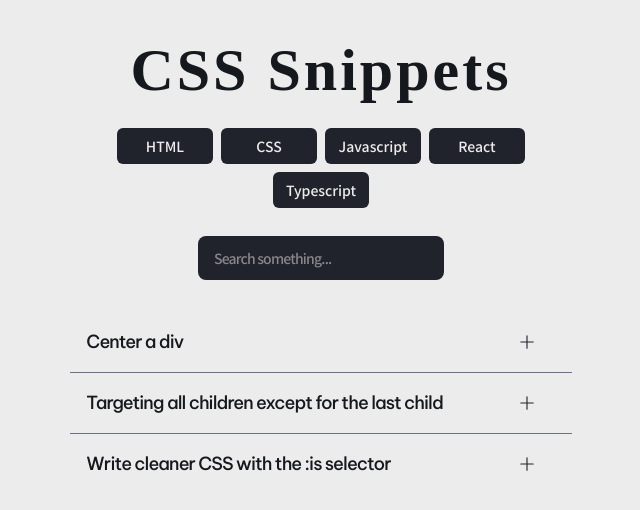
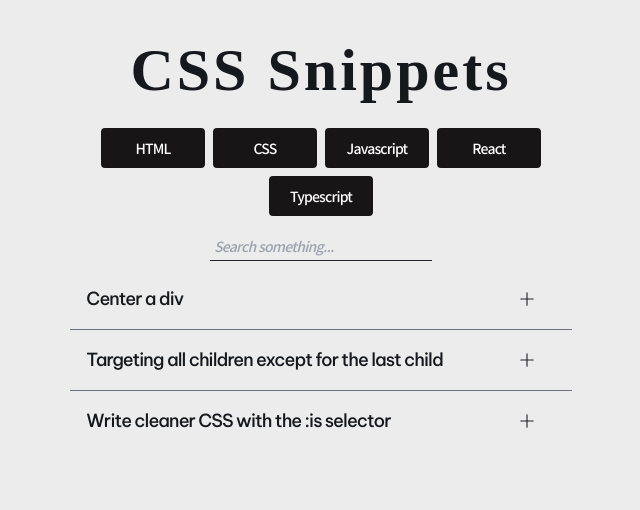
Before and after one commit to Yezo/snippit, a React (Vite) app: page /css-snippets in a window 1280 px wide. Shown: the top 510 px of the page, without its empty margins (319-959 px from the left). Built offline with nearby package versions, Linux system fonts and the light colour scheme; a web font is replaced by a local one.

Commit message:
updated css

```diff
--- a/src/components/NavButton.tsx
+++ b/src/components/NavButton.tsx
@@ -3,11 +3,11 @@
 
 export const NavButton = () => {
   return (
-    <nav className="flex justify-center items-center flex-wrap gap-2 mb-5 ">
+    <nav className="flex justify-center items-center flex-wrap gap-2 mb-1 ">
       {navigationList.map(({ index, title, link }) => (
         <Link
           to={link}
-          className={`rounded-md p-2 min-w-[6rem] text-primary text-sm select-none grid place-items-center bg-secondary hover:bg-accent hover:text-text hover:tracking-wider tracking-normal focus:bg-accent focus:text-secondary`}
+          className={`inline-flex items-center justify-center rounded border-2 border-[#171515] bg-[#171515] px-4 py-2 text-sm font-medium text-white transition-colors hover:bg-transparent hover:text-[#171515] focus:bg-primary focus:text-secondary active:opacity-75 min-w-[6.5rem] `}
           key={index}
         >
           {title}
@@ -16,3 +16,6 @@
     </nav>
   );
 };
+// inline-flex items-center rounded border-2 border-[#171515] bg-[#171515] px-5 py-3 text-sm font-medium text-white transition-colors hover:bg-transparent hover:text-[#171515] focus:outline-none focus:ring active:opacity-75
+
+// rounded-md p-2 min-w-[6rem] text-primary text-sm select-none grid place-items-center bg-secondary hover:bg-accent hover:text-text hover:tracking-wider tracking-normal focus:bg-accent focus:text-secondary
--- a/src/components/Searchbar.tsx
+++ b/src/components/Searchbar.tsx
@@ -9,14 +9,30 @@
   };
 
   return (
-    <section className="grid place-items-center">
+    <section className="grid place-items-center mb-2">
       <form>
-        <input
+        <label
+          htmlFor="searchbar"
+          className="relative block overflow-hidden border-b border-secondary pt-3 focus-within:border-secondary"
+        >
+          <input
+            type="searchbar"
+            id="searchbar"
+            placeholder="Search something..."
+            className="peer h-7 w-full border-none bg-transparent p-0 focus:border-transparent focus:outline-none focus:ring-0 sm:text-sm focus:placeholder-transparent italic px-1 py-1 tracking-tighter"
+            onChange={handleSearch}
+          />
+
+          {/* <span className="absolute left-0 top-2 -translate-y-1/2 hidden text-xs text-gray-700 transition-all peer-placeholder-shown:top-1/2 peer-placeholder-shown:text-sm tracking-wide peer-focus:top-2 peer-focus:text-xs peer-focus:flex">
+            Search
+          </span> */}
+        </label>
+        {/* <input
           type="text"
           className="bg-secondary rounded-lg text-primary text-sm px-4 py-3 mb-8 mt-2 focus:outline-none  ring-text placeholder:text-primary placeholder:text-sm placeholder:text-opacity-50 max-w-[20rem] "
           placeholder="Search something..."
           onChange={handleSearch}
-        ></input>
+        ></input> */}
       </form>
     </section>
   );
```
